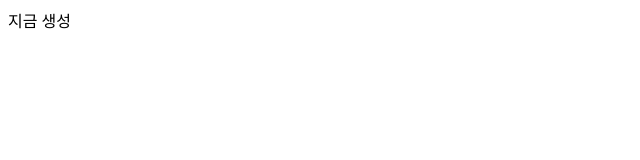
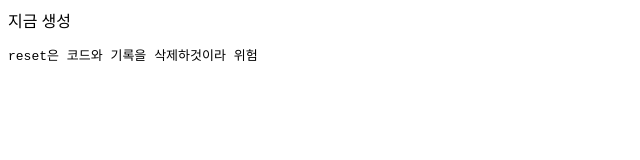
Before and after one commit to Dispail/minipro, a plain HTML site: page swy/test.html in a window 1280 px wide. Shown: the whole page, without its empty margins (0-640 px from the left). Drawn offline with Linux system fonts and the light colour scheme.

Commit message:
reset 설명 추가

```diff
--- a/swy/test.html
+++ b/swy/test.html
@@ -8,5 +8,6 @@
 </head>
 <body>
     지금 생성
+    <pre>reset은 코드와 기록을 삭제하것이라 위험</pre>
 </body>
 </html>
```
